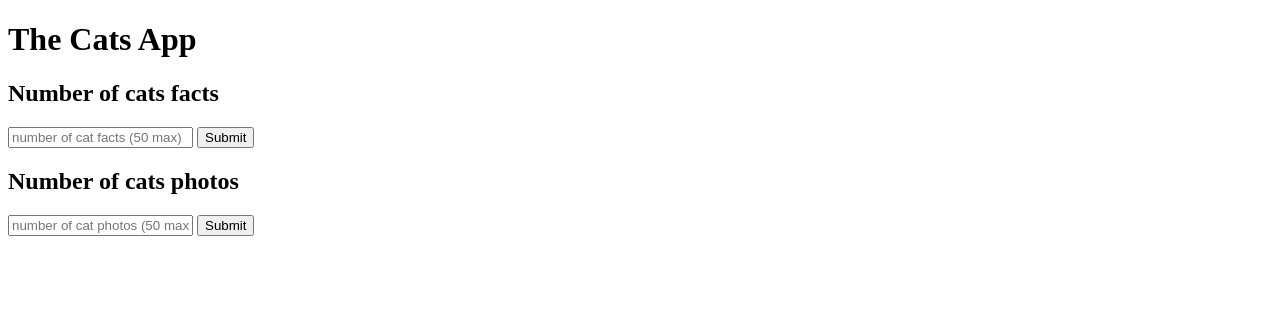
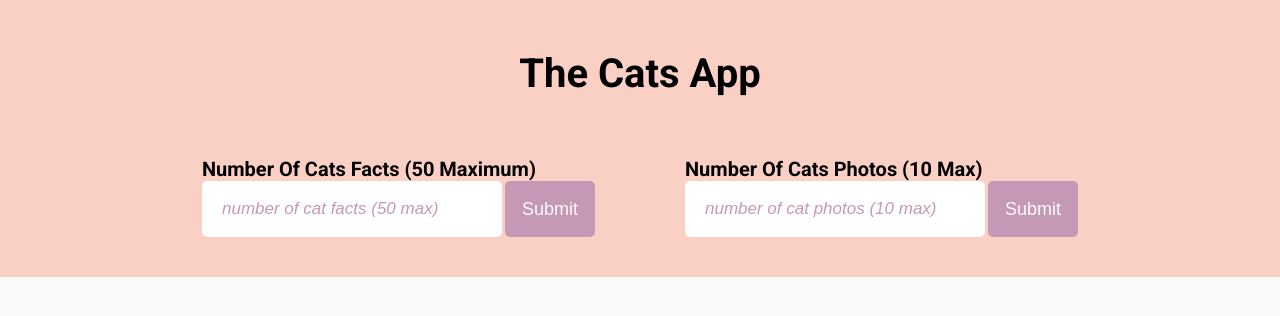
Before and after one commit to JaninWanjiru/Cat-App, a website built with Vite: page index.html in a window 1280 px wide. Built offline with nearby package versions, Linux system fonts and the light colour scheme.

Commit message:
Add the css stylings

```diff
--- a/index.html
+++ b/index.html
@@ -4,24 +4,55 @@
     <meta charset="UTF-8" />
     <link rel="icon" type="image/svg+xml" href="/vite.svg" />
     <meta name="viewport" content="width=device-width, initial-scale=1.0" />
-    <link rel="preconnect" href="https://fonts.googleapis.com">
-    <link rel="preconnect" href="https://fonts.gstatic.com" crossorigin>
-    <link href="https://fonts.googleapis.com/css2?family=Roboto:ital,wght@0,100..900;1,100..900&display=swap" rel="stylesheet">
-    <link rel="stylesheet" href="https://cdnjs.cloudflare.com/ajax/libs/font-awesome/6.7.2/css/all.min.css" integrity="sha512-Evv84Mr4kqVGRNSgIGL/F/aIDqQb7xQ2vcrdIwxfjThSH8CSR7PBEakCr51Ck+w+/U6swU2Im1vVX0SVk9ABhg==" crossorigin="anonymous" referrerpolicy="no-referrer" />
+    <link rel="preconnect" href="https://fonts.googleapis.com" />
+    <link rel="preconnect" href="https://fonts.gstatic.com" crossorigin />
+    <link rel="stylesheet" href="./src/style.css" />
+    <link
+      href="https://fonts.googleapis.com/css2?family=Roboto:ital,wght@0,100..900;1,100..900&display=swap"
+      rel="stylesheet"
+    />
+    <link
+      rel="stylesheet"
+      href="https://cdnjs.cloudflare.com/ajax/libs/font-awesome/6.7.2/css/all.min.css"
+      integrity="sha512-Evv84Mr4kqVGRNSgIGL/F/aIDqQb7xQ2vcrdIwxfjThSH8CSR7PBEakCr51Ck+w+/U6swU2Im1vVX0SVk9ABhg=="
+      crossorigin="anonymous"
+      referrerpolicy="no-referrer"
+    />
     <title>Cat App</title>
   </head>
   <body>
-    <form class="body-form">
-      <h1 class="body-title">The Cats App</h1>
-      <div class="search-boxes">
-        <h2 class="sub-title">Number of cats facts</h2>
-        <input type="text" class= "facts-input" id="factInput" placeholder="number of cat facts (50 max)" />
-        <button class="submit">Submit</button>
-        <h2 class="sub-title">Number of cats photos</h2>
-        <input type="text" class= "photos-input" id="photoInput" placeholder="number of cat photos (50 max)" />
-        <button class="submit">Submit</button>
-      </div>
-    </form>
-    <script type="module" src="/src/main.js"></script>
+    <div class="container">
+      <h1>The Cats App</h1>
+
+      <form class="body-form">
+        <div class="search-box">
+          <h2 class="sub-title">Number of cats facts (50 maximum)</h2>
+          <div class="search-input">
+            <input
+            type="number"
+            class="info-input"
+            id="factInput"
+            placeholder="number of cat facts (50 max)"
+          />
+          <button class="submit">Submit</button>
+          </div>
+        </div>
+
+        <div class="search-box">
+          <h2 class="sub-title">Number of cats photos (10 max)</h2>
+          <div class="search-input">
+            <input
+            type="number"
+            class="info-input"
+            id="photoInput"
+            placeholder="number of cat photos (10 max)"
+          />
+          <button class="submit">Submit</button>
+          </div>
+        </div>
+      </form>
+    </div>
+
+    <script type="module" src="./src/main.js"></script>
   </body>
 </html>
--- a/package.json
+++ b/package.json
@@ -6,7 +6,8 @@
   "scripts": {
     "dev": "vite",
     "build": "vite build",
-    "preview": "vite preview"
+    "preview": "vite preview",
+    "format": "prettier --write ."
   },
   "devDependencies": {
     "vite": "^6.3.5"
--- a/src/style.css
+++ b/src/style.css
@@ -9,14 +9,84 @@ html {
 }
 
 :root {
-  --color-pinkish: #ffc0cb;
-  --color-purplish: #e7b9f1;
+  --color-pinkish: #fad0c4;
+  --color-purplish: #c599b6;
   --color-white-smoke: #fafafa;
   --color-black: #191818;
 }
 
 body {
-  font-family:"Roboto", sans-serif;
+  font-family: "Roboto", sans-serif;
   background-color: var(--color-white-smoke);
   text-align: center;
 }
+
+.container {
+  background-color: var(--color-pinkish);
+}
+
+h1 {
+  font-size: 4rem;
+  font-weight: bolder;
+  padding-top: 5rem;
+  margin-bottom: 2rem;
+}
+
+.body-form {
+  display: flex;
+  flex-wrap: wrap;
+  justify-content: center;
+  gap: 9rem;
+  padding-top: 0rem 2rem;
+  min-height: 100%;
+  text-align: center;
+  display: flex;
+}
+
+.search-box {
+  display: flex;
+  flex-direction: column;
+  align-items: flex-start;
+  margin-block: 4rem;
+}
+
+.search-input{
+  display: flex;
+  flex-wrap: wrap;
+}
+
+.sub-title {
+  font-size: 2rem;
+  text-transform: capitalize;
+}
+
+.info-input {
+  padding: 1.8rem 2rem;
+  width: 300px;
+  font-size: 1.7rem;
+  border-radius: 0.5rem;
+  border: none;
+  font-style: italic;
+}
+
+::placeholder {
+  font-size: 1.7rem;
+  color: var(--color-purplish);
+}
+
+button {
+  padding: 1.7rem;
+  font-size: 1.8rem;
+  background: var(--color-purplish);
+  color: var(--color-white-smoke);
+  cursor: pointer;
+  border: none;
+  border-radius: 0.5rem;
+  margin-left: 0.3rem;
+}
+
+@media screen and (max-width: 56.25em) {
+  .body-form {
+    gap: 2rem;
+  }
+}
```
